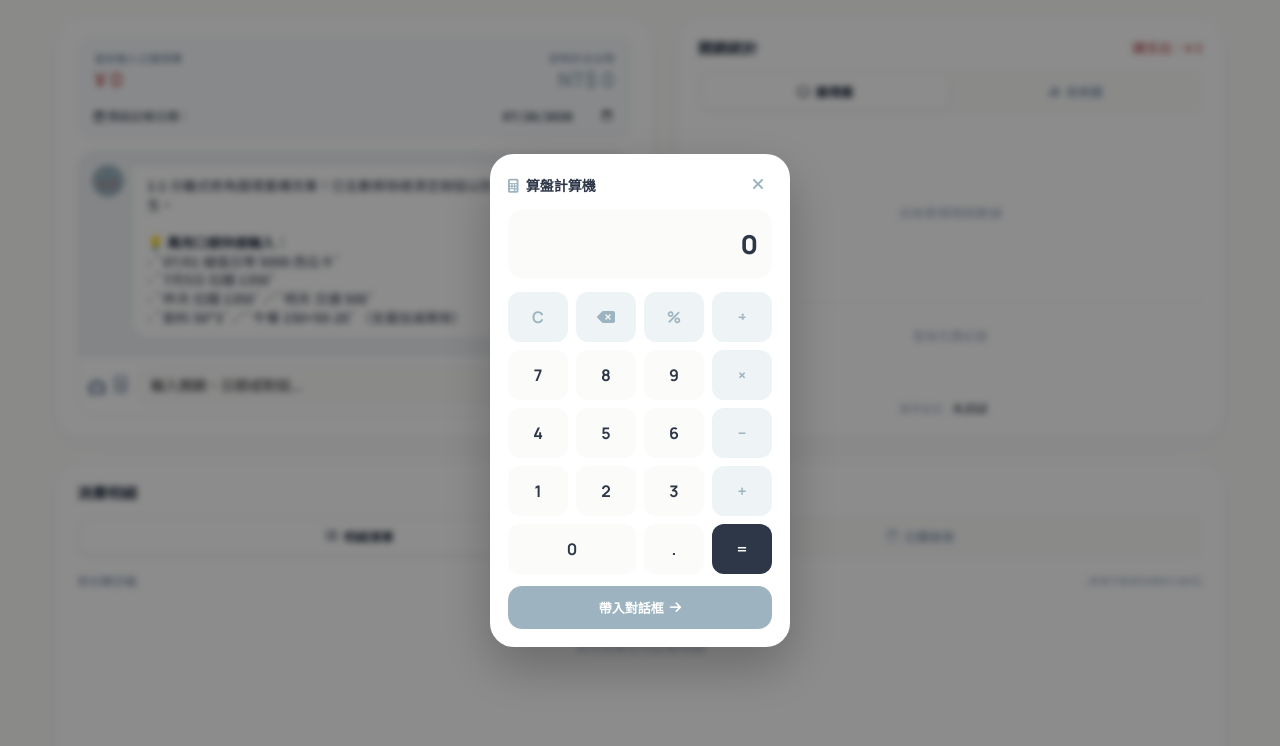
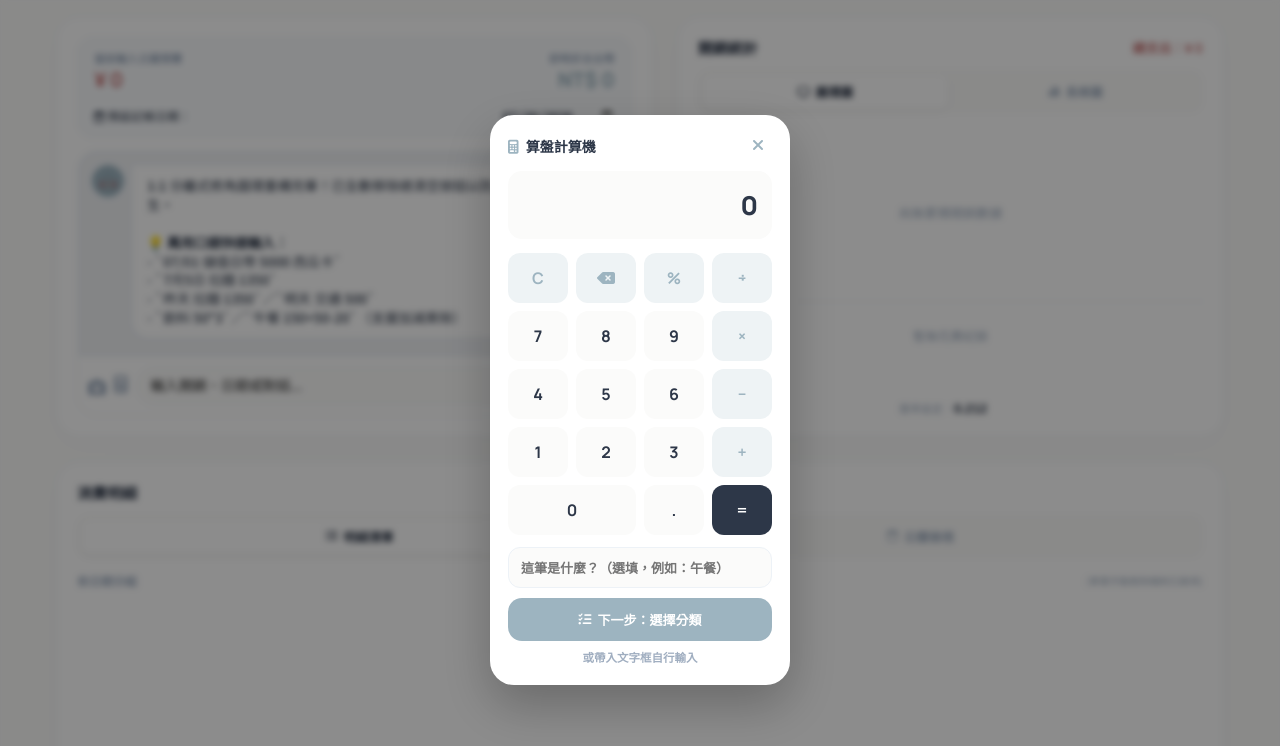
Before and after one commit to bonnie941114/-888, a plain HTML site: page index.html in a window 1280 px wide. Both pictures are taken after a click on the button 120 px from the left and 385 px from the top of the page. Drawn offline with Linux system fonts and the light colour scheme.

Commit message:
Enhance calculator with note input and focus handling
Added note input field and updated calculator functionality.

```diff
--- a/index.html
+++ b/index.html
@@ -157,6 +157,9 @@
   .calc-btn-equal { background: var(--text-main); color: white; }
   .calc-insert-btn { width: 100%; background: var(--primary); color: white; border: none; border-radius: 14px; padding: 12px; font-size: 13px; font-weight: 700; cursor: pointer; display: flex; align-items: center; justify-content: center; gap: 6px; }
   .calc-insert-btn:active { opacity: 0.85; }
+  .calc-note-input { width: 100%; border: 1px solid var(--border); background: var(--bg-page); border-radius: 12px; padding: 10px 12px; font-size: 13px; font-weight: 600; color: var(--text-main); outline: none; margin-bottom: 10px; font-family: 'Noto Sans TC', sans-serif; }
+  .calc-note-input:focus { border-color: var(--primary); }
+  .calc-secondary-btn { width: 100%; background: none; border: none; color: var(--text-muted); font-size: 11.5px; font-weight: 700; cursor: pointer; padding: 8px 0 0; }
 
   /* 日曆檢視 */
   .cal-nav { display: flex; align-items: center; gap: 10px; }
@@ -271,7 +274,7 @@
             <i class="fa-solid fa-calculator"></i>
           </button>
 
-          <input type="text" id="chat-input-field" class="chat-control" placeholder="輸入開銷、日期或對話..." oninput="App.onLiveTyping()" onkeypress="App.handleKeyPress(event)">
+          <input type="text" id="chat-input-field" class="chat-control" placeholder="輸入開銷、日期或對話..." oninput="App.onLiveTyping()" onkeypress="App.handleKeyPress(event)" onfocus="App.onChatInputFocus()">
 
           <button class="chat-send-btn" onclick="App.processUserMessage()">
             <i class="fa-solid fa-paper-plane"></i>
@@ -397,7 +400,7 @@
   <img id="lightbox-img" src="">
 </div>
 
-<!-- 算盤計算機：算完可直接帶入對話框繼續記帳 -->
+<!-- 算盤計算機：輸入金額後直接串接分類、最後才選支付方式 -->
 <div id="calc-modal" class="calc-modal-overlay" onclick="if(event.target===this) App.closeCalculator()">
   <div class="calc-modal-card">
     <div class="calc-modal-header">
@@ -430,7 +433,11 @@
       <button class="calc-btn" onclick="App.calcInput('.')">.</button>
       <button class="calc-btn calc-btn-equal" onclick="App.calcEquals()">=</button>
     </div>
-    <button class="calc-insert-btn" onclick="App.calcInsertToChat()">帶入對話框 <i class="fa-solid fa-arrow-right"></i></button>
+
+    <input type="text" id="calc-note-input" class="calc-note-input" placeholder="這筆是什麼？（選填，例如：午餐）">
+
+    <button class="calc-insert-btn" onclick="App.calcProceedToCategory()"><i class="fa-solid fa-list-check"></i> 下一步：選擇分類</button>
+    <button class="calc-secondary-btn" onclick="App.calcInsertToChat()">或帶入文字框自行輸入</button>
   </div>
 </div>
 
@@ -469,6 +476,7 @@
     rankViewMode: "category",
     expandedRanks: {},
     calcExpr: "",
+    suppressAutoCalc: false,
     calYear: todayObj.getFullYear(),
     calMonth: todayObj.getMonth(),
     selectedDate: todayObj.toISOString().slice(0, 10)
@@ -972,9 +980,14 @@
   }
 
   window.App = {
+    onChatInputFocus: function () {
+      if (state.suppressAutoCalc) { state.suppressAutoCalc = false; return; }
+      App.openCalculator();
+    },
     openCalculator: function () {
       state.calcExpr = "";
       document.getElementById("calc-display").textContent = "0";
+      document.getElementById("calc-note-input").value = "";
       document.getElementById("calc-modal").classList.add("show");
     },
     closeCalculator: function () {
@@ -1030,13 +1043,51 @@
     },
     calcInsertToChat: function () {
       var val = state.calcExpr;
-      if (!val) { App.closeCalculator(); return; }
       var inputEl = document.getElementById("chat-input-field");
-      var existing = inputEl.value.trim();
-      inputEl.value = existing ? (existing + " " + val) : val;
-      App.onLiveTyping();
+      state.suppressAutoCalc = true; // 避免重新 focus 輸入框時計算機又立刻跳出來
       App.closeCalculator();
+      if (val) {
+        var noteVal = document.getElementById("calc-note-input").value.trim();
+        var existing = inputEl.value.trim();
+        var pieces = [existing, noteVal, val].filter(function (s) { return s; });
+        inputEl.value = pieces.join(" ");
+        App.onLiveTyping();
+      }
       inputEl.focus();
+    },
+    // 算盤計算 → 直接接續選分類 → 最後選支付方式，整個流程一次完成，不用打字
+    calcProceedToCategory: function () {
+      var result = safeCalc(state.calcExpr);
+      if (result === null || isNaN(result) || result <= 0) {
+        var displayEl = document.getElementById("calc-display");
+        displayEl.textContent = "請先輸入金額";
+        setTimeout(function () { displayEl.textContent = state.calcExpr || "0"; }, 900);
+        return;
+      }
+
+      var finalJpy = Math.round(result * 100) / 100;
+      var noteVal = document.getElementById("calc-note-input").value.trim();
+      var targetDate = document.getElementById("txn-date-picker").value || todayStr();
+
+      var now = new Date();
+      var timeStr = pad(now.getHours()) + ":" + pad(now.getMinutes());
+      var uniqueId = Date.now() + Math.floor(Math.random() * 1000);
+
+      state.pendingTxn = { id: uniqueId, amount: Math.round(finalJpy), note: noteVal, category: null, account: "cash", tag: "none", photo: state.currentPhoto, date: targetDate, time: timeStr };
+      state.currentPhoto = null;
+
+      state.suppressAutoCalc = true;
+      App.closeCalculator();
+
+      appendMessage("user", (noteVal ? noteVal + " " : "") + "¥" + finalJpy.toLocaleString());
+      appendMessage("bot", `📅 交易日期：${targetDate}<br>金額分析：日圓 ¥ ${finalJpy.toLocaleString()} (折合台幣 NT$ ${Math.round(finalJpy * state.exchangeRate).toLocaleString()})。請在下方選單點選消費分類。`);
+
+      var drawer = document.getElementById("reply-drawer");
+      var drawerTitle = document.getElementById("drawer-action-title");
+      var target = document.getElementById("drawer-content-target");
+      drawerTitle.textContent = "請點選花費分類 💰金額：¥" + finalJpy.toLocaleString();
+      target.innerHTML = '<div class="chat-guide-box">' + CATEGORIES.map(function (c) { return '<button class="guide-btn" onclick="App.selectPendingCat(\'' + c.id + '\')"><span>' + c.icon + '</span><span>' + c.name + '</span></button>'; }).join("") + '</div>';
+      drawer.style.display = "flex";
     },
     toggleRankExpand: function (key) {
       state.expandedRanks[key] = !state.expandedRanks[key];
```
